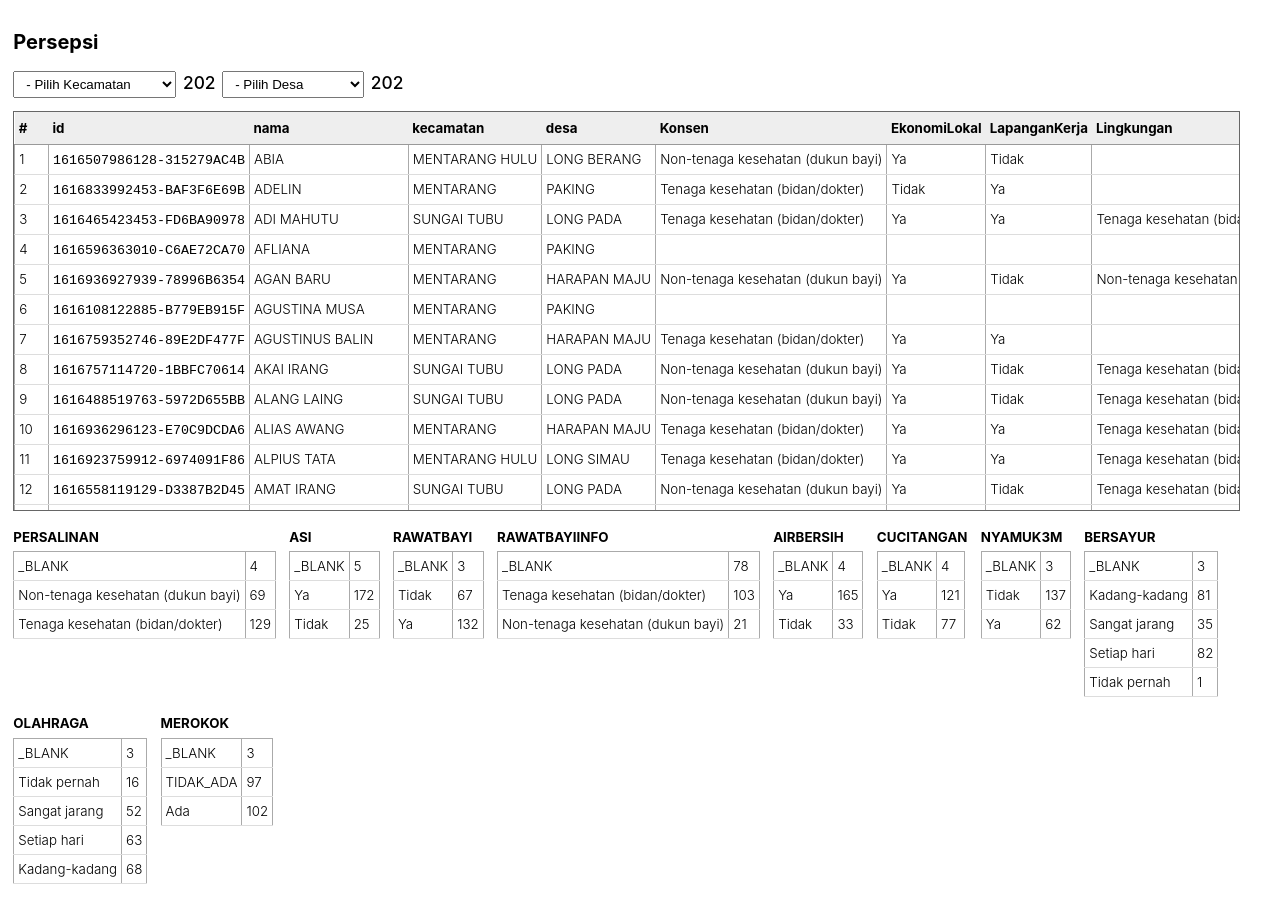
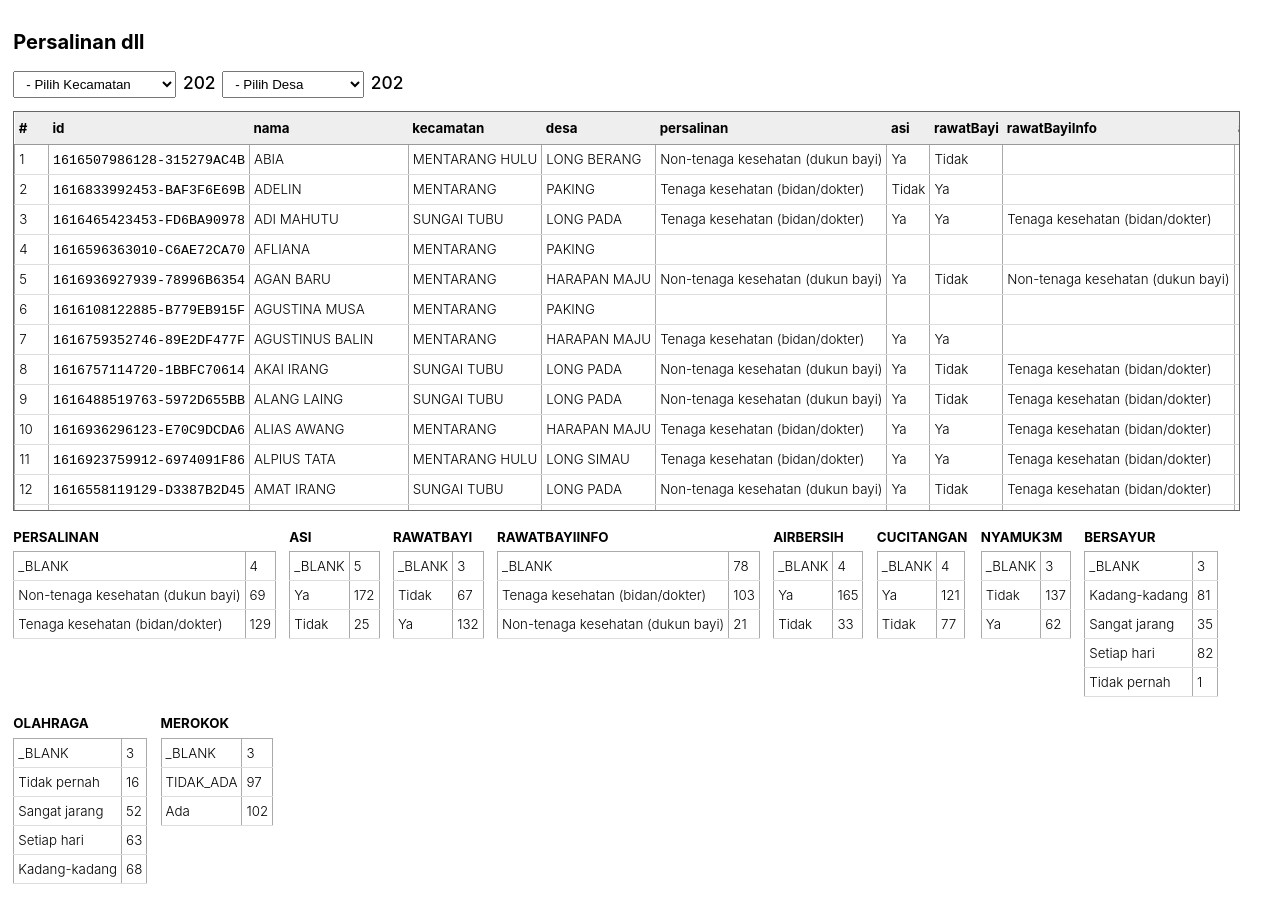
Before and after one commit to patikanji/malinau-sosek-rpt, a Next.js app: page /persalinan in a window 1280 px wide. Built offline with nearby package versions, Linux system fonts and the light colour scheme.

Commit message:
Update persalinan.jsx

```diff
--- a/pages/persalinan.jsx
+++ b/pages/persalinan.jsx
@@ -122,7 +122,7 @@ export default function Observasi() {
 
   return (
     <div style={{ padding: '1rem' }}>
-      <h2>Persepsi</h2>
+      <h2>Persalinan dll</h2>
       <select
         defaultValue={kecamatan}
         onChange={e => {
@@ -174,16 +174,16 @@ export default function Observasi() {
               <th>nama</th>
               <th>kecamatan</th>
               <th>desa</th>
-              <th>Konsen</th>
-              <th>EkonomiLokal</th>
-              <th>LapanganKerja</th>
-              <th>Lingkungan</th>
-              <th>Kesmas</th>
-              <th>Kepekaan</th>
-              <th>Infrastruktur</th>
-              <th>Adat</th>
-              <th>GotongRoyong</th>
-              <th>Sikap</th>
+              <th>persalinan</th>
+              <th>asi</th>
+              <th>rawatBayi</th>
+              <th>rawatBayiInfo</th>
+              <th>airBersih</th>
+              <th>cuciTangan</th>
+              <th>nyamuk3m</th>
+              <th>bersayur</th>
+              <th>olahraga</th>
+              <th>merokok</th>
             </tr>
           {getData().map((d,index) => (
             <tr key={d.id}>
```
